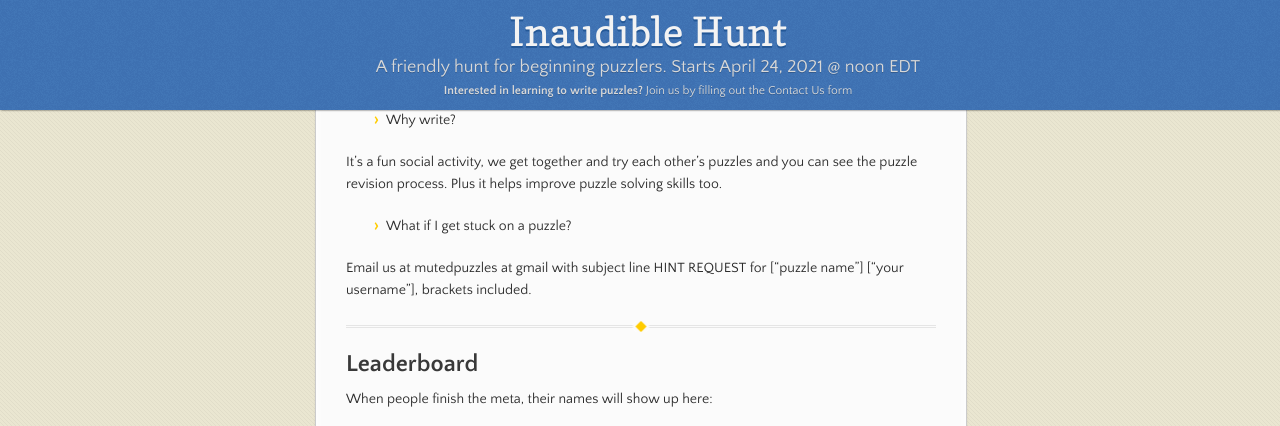
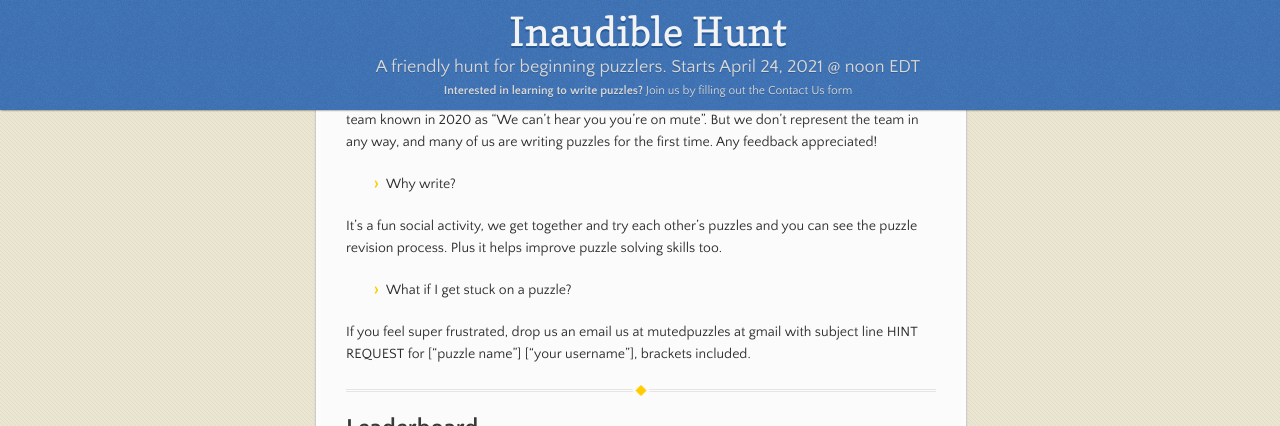
Before and after one commit to nro-bot/aprilhunt, a Jekyll site: the page built from index.md, in a window 1280 px wide and 900 px high, scrolled down 2024 px, cut to the strip 0-426 px from the top of the window. Built offline with Jekyll 4.4.1, drawn with Linux system fonts in a browser that asks for light colours; our own code applies the rules of GitHub Pages for plain Markdown files; some of the changed text lies outside the part shown.

```diff
--- a/index.md
+++ b/index.md
@@ -109,8 +112,9 @@ too.
 
 - What if I get stuck on a puzzle?
 
-Email us at mutedpuzzles at gmail with subject line HINT REQUEST for ["puzzle name"] ["your
-username"], brackets included.
+If you feel super frustrated, drop us an email us at mutedpuzzles at gmail with
+subject line HINT REQUEST for ["puzzle name"] ["your username"], brackets
+included.
 
 ---
 
```
Also changed, not shown: other parts of index.md (+4 -1 lines).
